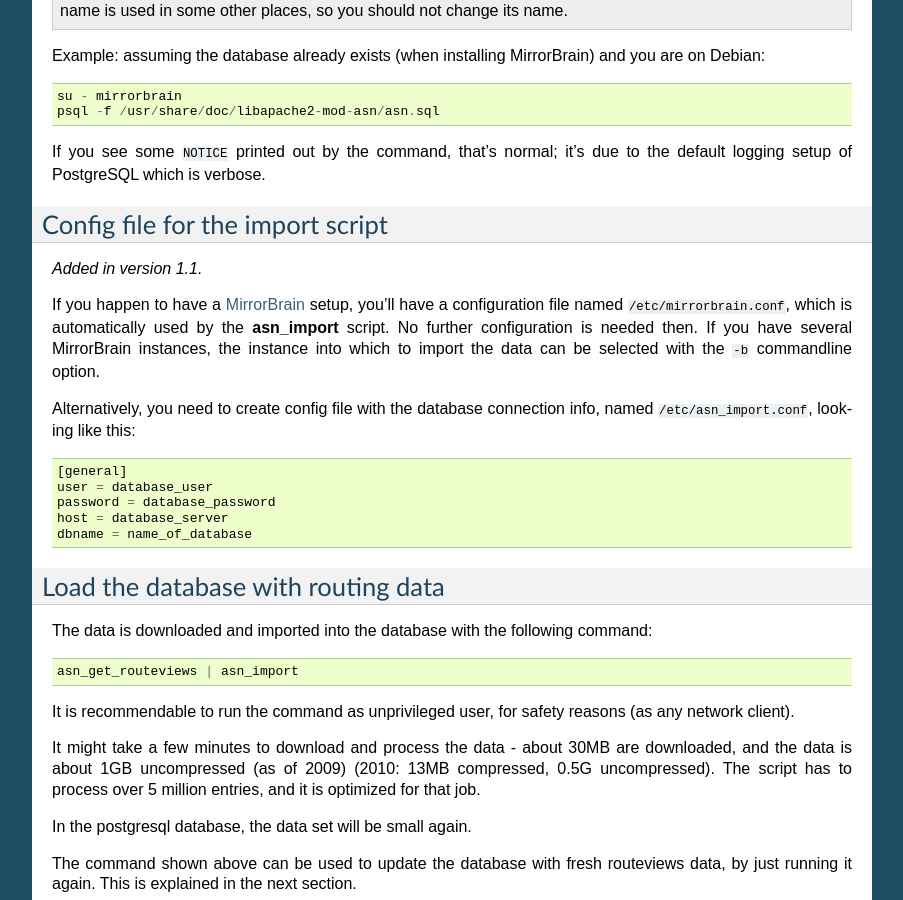
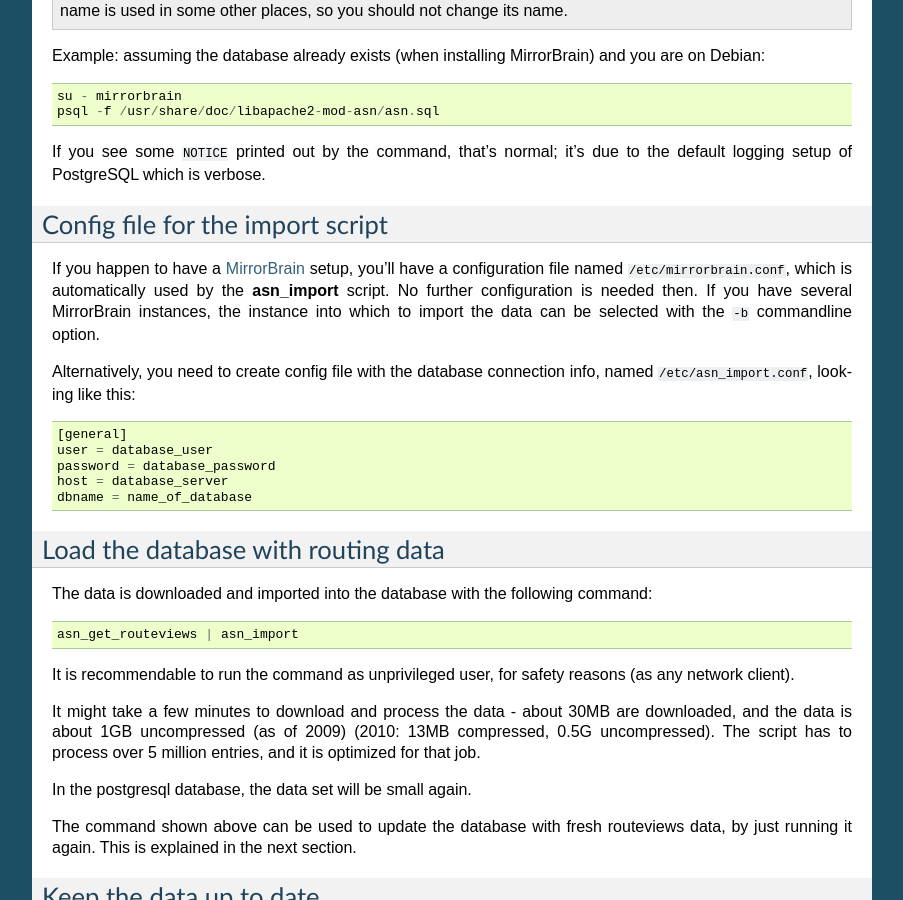
Before and after one commit to poeml/mod_asn, a Sphinx documentation site: the page built from docs/installation.rst, in a window 1280 px wide and 900 px high, scrolled down 1256 px. Shown: the whole window, without its empty margins (198-1101 px from the left). Built offline with Sphinx 7.4.7, drawn with Linux system fonts in a browser that asks for light colours.

Commit message:
removed comment about age-old version

```diff
--- a/docs/installation.rst
+++ b/docs/installation.rst
@@ -96,8 +96,6 @@
 
 Config file for the import script
 ------------------------------------
-
-.. versionadded:: 1.1
 
 If you happen to have a `MirrorBrain <http://mirrorbrain.org/>`_ setup, you'll
 have a configuration file named :file:`/etc/mirrorbrain.conf`, which is
```
